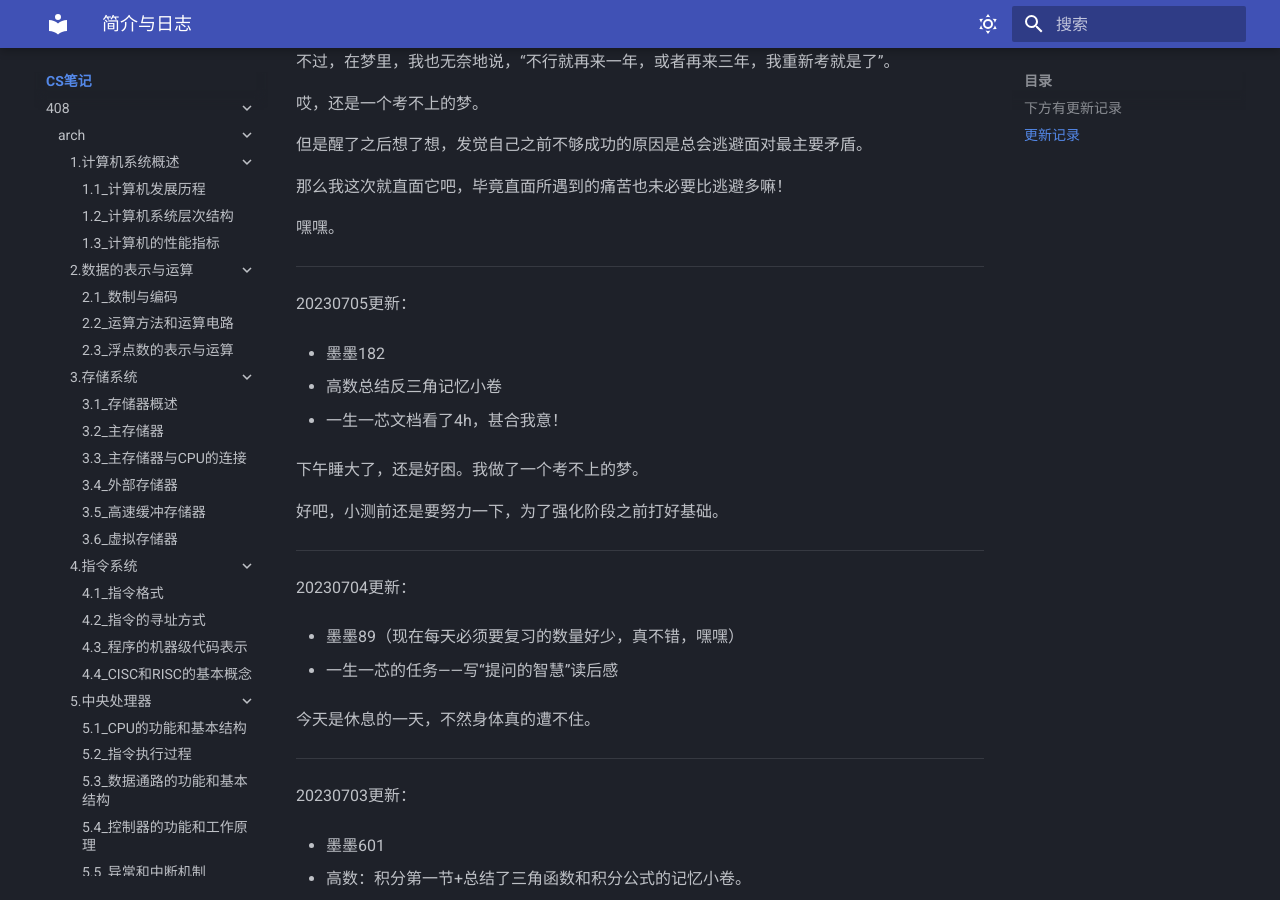
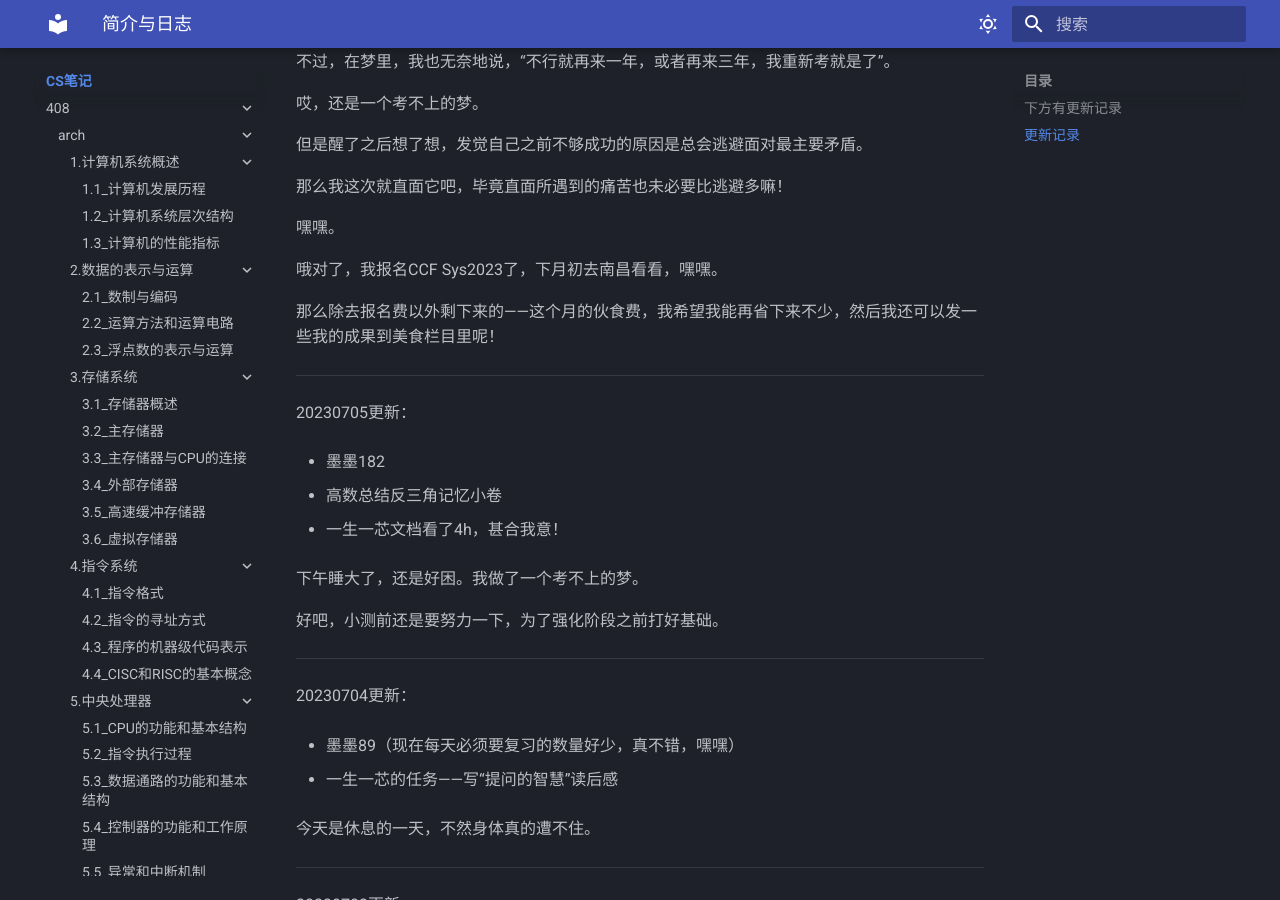
Before and after one commit to Haohahahaha/cs, an MkDocs documentation site: the page built from docs/index.md, in a window 1280 px wide and 900 px high, scrolled down 1401 px. Built offline with MkDocs 1.6.1 and Material for MkDocs 9.7.7, drawn with Linux system fonts in a browser that asks for light colours.

Commit message:
2023-07-06_23:16:26 update

```diff
--- a/docs/index.md
+++ b/docs/index.md
@@ -67,6 +67,10 @@
 那么我这次就直面它吧，毕竟直面所遇到的痛苦也未必要比逃避多嘛！
 
 嘿嘿。
+
+哦对了，我报名CCF Sys2023了，下月初去南昌看看，嘿嘿。
+
+那么除去报名费以外剩下来的——这个月的伙食费，我希望我能再省下来不少，然后我还可以发一些我的成果到美食栏目里呢！
 
 ---
 
```
